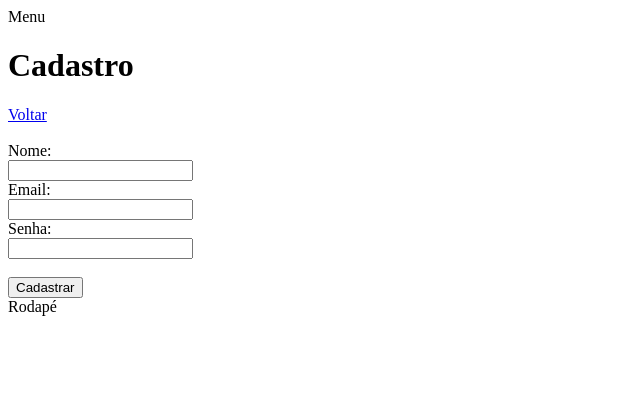
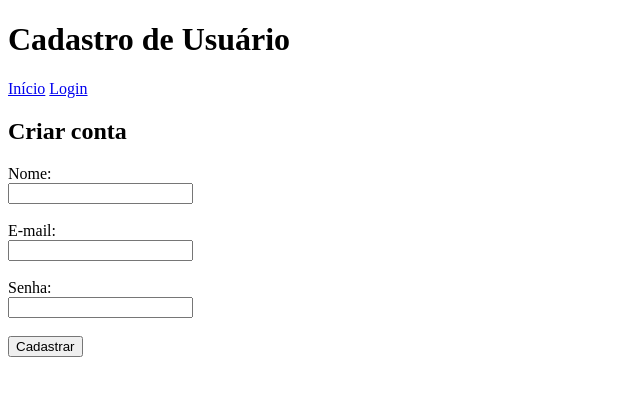
Before and after one commit to eullerdias515-prog/aula01-backend, a website: page public/cadastro.html in a window 1280 px wide. Shown: the whole page, without its empty margins (0-640 px from the left). Drawn offline with Linux system fonts and the light colour scheme.

Commit message:
Pratica 9: Cria pagina de cadastro e rota POST /cadastro

```diff
--- a/public/cadastro.html
+++ b/public/cadastro.html
@@ -1,27 +1,38 @@
 <!DOCTYPE html>
-<html lang="pt-br">
+<html lang="pt-BR">
 <head>
     <meta charset="UTF-8">
     <title>Cadastro</title>
 </head>
 <body>
-    <div>
-        <div>Menu</div>
-        <div>
-            <h1>Cadastro</h1>
-            <a href="/">Voltar</a>
-            <br><br>
+    <header><h1>Cadastro de Usuário</h1></header>
+
+    <nav>
+        <a href="/">Início</a>
+        <a href="/login">Login</a>
+    </nav>
+
+    <main>
+        <section>
+            <h2>Criar conta</h2>
             <form action="/cadastro" method="POST">
-                <label>Nome:</label><br>
-                <input type="text" name="nome"><br>
-                <label>Email:</label><br>
-                <input type="email" name="email"><br>
-                <label>Senha:</label><br>
-                <input type="password" name="senha"><br><br>
+                <label for="nome">Nome:</label>
+                <br>
+                <input type="text" id="nome" name="nome" required>
+                <br><br>
+                <label for="email">E-mail:</label>
+                <br>
+                <input type="email" id="email" name="email" required>
+                <br><br>
+                <label for="senha">Senha:</label>
+                <br>
+                <input type="password" id="senha" name="senha" required>
+                <br><br>
                 <button type="submit">Cadastrar</button>
             </form>
-        </div>
-        <div>Rodapé</div>
-    </div>
+        </section>
+    </main>
+
+    <footer></footer>
 </body>
 </html>
```
Also changed, not shown: server.js (+17 -2 lines).
